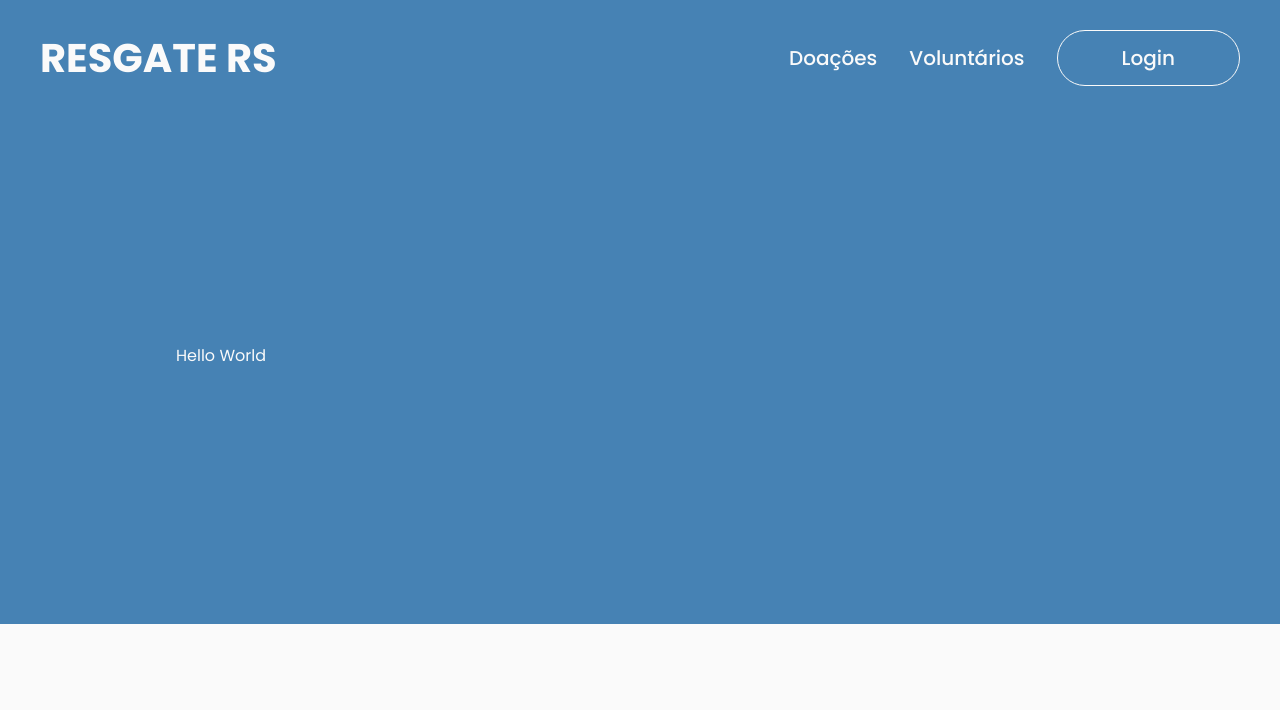
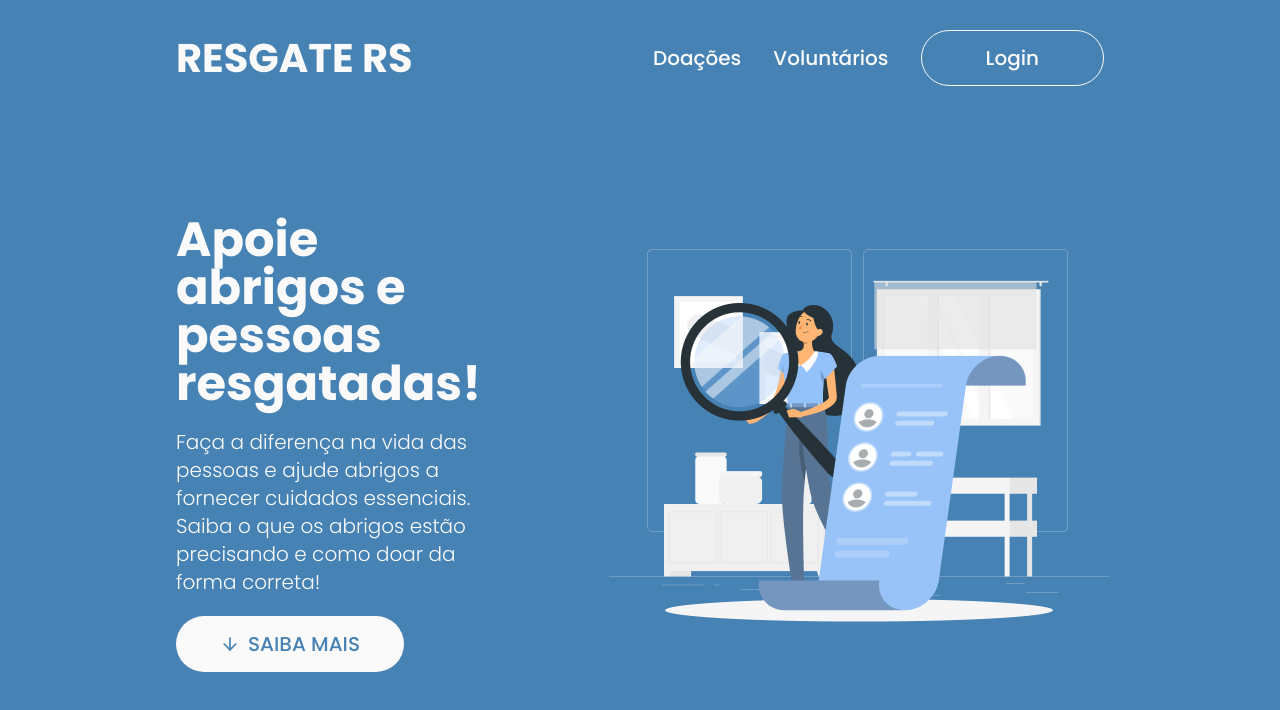
Before and after one commit to ResgateRS/RegisterRescueRS-Front, a Next.js app: page / in a window 1280 px wide. Shown: the top 710 px of the page. Built offline with nearby package versions, Linux system fonts and the light colour scheme.

Commit message:
feat: first landing page section

```diff
--- a/src/app/(public)/(landing-page)/page.tsx
+++ b/src/app/(public)/(landing-page)/page.tsx
@@ -1,3 +1,45 @@
-export default function Home() {
-  return <div className="bg-celeste px-44 py-64 text-zinc-50">Hello World</div>
+import SearchAndList from '@/assets/search-and-list.png'
+import { buttonVariants } from '@/components/ui/button'
+import { cn } from '@/lib/utils'
+import { ArrowDownIcon } from 'lucide-react'
+import Image from 'next/image'
+import Link from 'next/link'
+
+export default function LandingPage() {
+  return (
+    <>
+      <section
+        id="home"
+        className="flex flex-1 items-center justify-between gap-32 bg-celeste px-44 text-zinc-50"
+      >
+        <div className="flex max-w-xl flex-col gap-5">
+          <h1 className="text-5xl font-bold">
+            Apoie abrigos e pessoas resgatadas!
+          </h1>
+          <p className="text-xl font-light">
+            Faça a diferença na vida das pessoas e ajude abrigos a fornecer
+            cuidados essenciais. Saiba o que os abrigos estão precisando e como
+            doar da forma correta!
+          </p>
+
+          <Link
+            href={'#doacoes'}
+            className={cn(
+              buttonVariants({ size: 'sm' }),
+              'uppercase text-xl px-11 flex items-center gap-2 group',
+            )}
+          >
+            <ArrowDownIcon className="size-5 duration-300 group-hover:mt-1.5" />
+            Saiba mais
+          </Link>
+        </div>
+
+        <Image
+          src={SearchAndList}
+          className="size-[500px] 2xl:size-[600px]"
+          alt="Desenho colorido de uma mulher com uma lupa na mão e uma lista de pessoas à sua frente."
+        />
+      </section>
+    </>
+  )
 }
--- a/src/app/(public)/_components/header.tsx
+++ b/src/app/(public)/_components/header.tsx
@@ -5,7 +5,7 @@ import Link from 'next/link'
 
 export function Header() {
   return (
-    <header className="flex w-full items-center justify-between bg-celeste px-10 pt-7 text-zinc-50">
+    <header className="flex w-full items-center justify-between bg-celeste px-44 pt-7 text-zinc-50">
       <h1 className="text-[40px] font-bold uppercase">Resgate RS</h1>
 
       <nav className="flex items-center gap-8">
--- a/src/components/ui/button.tsx
+++ b/src/components/ui/button.tsx
@@ -9,15 +9,15 @@ const buttonVariants = cva(
   {
     variants: {
       variant: {
-        default: 'bg-zinc-50 text-celeste hover:bg-zinc-50/90',
+        default: 'bg-zinc-50 text-celeste hover:bg-zinc-50/80',
         outline:
           'border border-zinc-50 bg-transparent text-zinc-50 hover:bg-zinc-100 hover:text-celeste',
         link: 'relative text-zinc-50 underline-offset-4 after:absolute after:-bottom-3 after:left-0 after:h-[3px] after:w-0 after:bg-white after:duration-300 after:hover:w-full',
         linkSecondary: 'text-celeste underline underline-offset-4',
       },
       size: {
-        default: 'h-14 rounded-full px-16 py-4',
-        sm: 'h-10 rounded-md px-14',
+        default: 'h-14 w-fit rounded-full px-16 py-4',
+        sm: 'h-14 w-fit rounded-full px-12 py-4',
         lg: 'h-16 rounded-md px-20',
         icon: 'size-8',
         link: '',
```
Also changed, not shown: src/assets/search-and-list.png (added).
